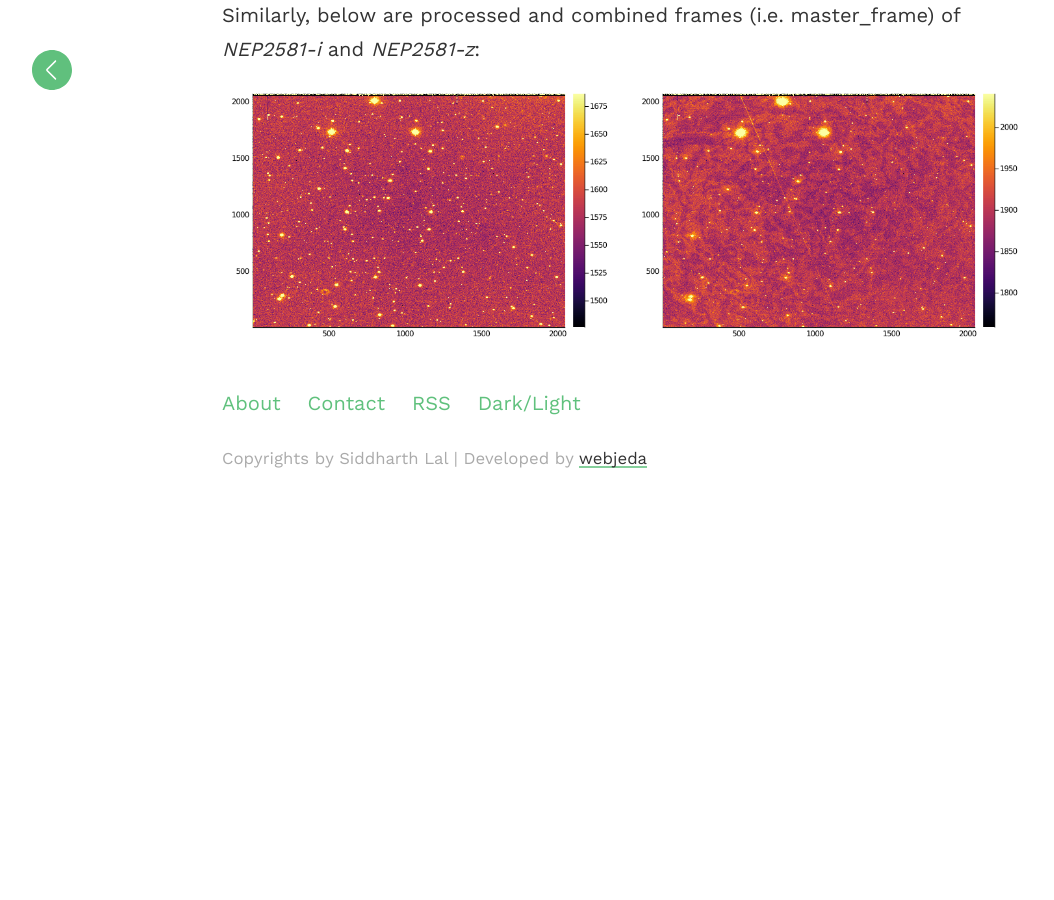
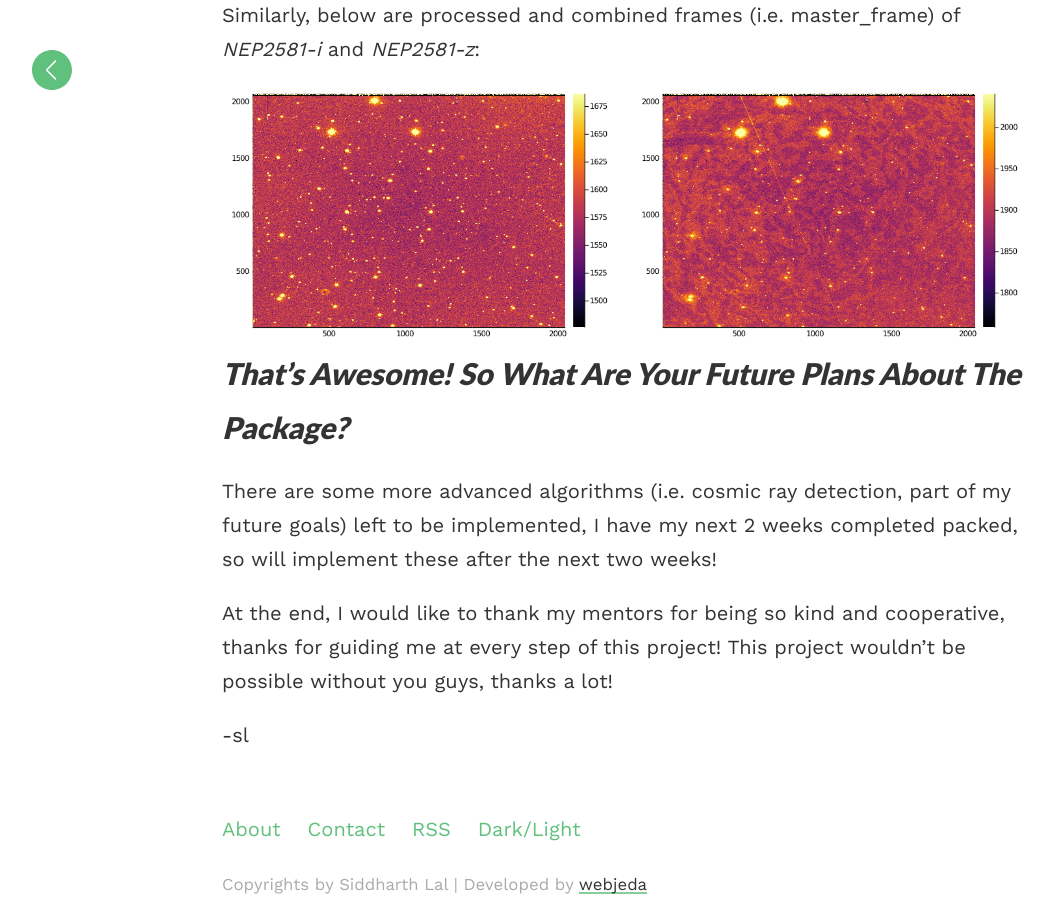
Before and after one commit to siddharthlal25/blog, a Jekyll site: the page built from _posts/2020-08-30-gsoc-blog-7.md, in a window 1280 px wide and 900 px high, scrolled down 5914 px. Shown: the whole window, without its empty margins (18-1072 px from the left). Built offline with Jekyll 4.4.1, drawn with Linux system fonts in a browser that asks for light colours; before the commit the page ends 6388 px from its top, so only the background shows below that.

Commit message:
finished the blog

```diff
--- a/_posts/2020-08-30-gsoc-blog-7.md
+++ b/_posts/2020-08-30-gsoc-blog-7.md
@@ -74,3 +74,12 @@ Finally these frames are stacked and combined by mean, so the final processed im
 Similarly, below are processed and combined frames (i.e. master_frame) of *NEP2581-i* and *NEP2581-z*:
 
 <img src = "https://raw.githubusercontent.com/siddharthlal25/blog/master/_images/science/i/master.png" width="390" height="260" style="float:left"> <img src = "https://raw.githubusercontent.com/siddharthlal25/blog/master/_images/science/z/master.png" width="390" height="260" style="float:right">
+
+
+## *That's awesome! So what are your future plans about the package?*
+
+There are some more advanced algorithms (i.e. cosmic ray detection, part of my future goals) left to be implemented, I have my next 2 weeks completed packed, so will implement these after the next two weeks!
+
+At the end, I would like to thank my mentors for being so kind and cooperative, thanks for guiding me at every step of this project! This project wouldn't be possible without you guys, thanks a lot!
+
+-sl
```
Also changed, not shown: other parts of _posts/2020-08-30-gsoc-blog-7.md (+1 -1 lines).
